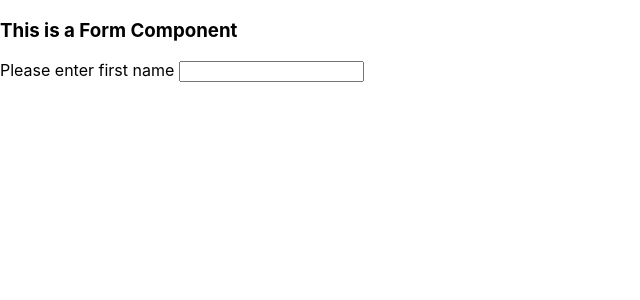
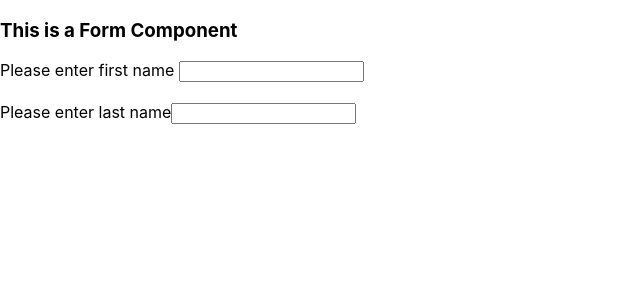
Before and after one commit to engineersubhadip/REACT, a React (Create React App) app in the folder Class-1/my-app/: page / in a window 1280 px wide. Shown: the top 300 px of the page, without its empty margins (0-640 px from the left). Built offline with nearby package versions, Linux system fonts and the light colour scheme.

Commit message:
Implemented Last Name with proper checks

```diff
--- a/Class-1/my-app/src/Components/Forms.js
+++ b/Class-1/my-app/src/Components/Forms.js
@@ -3,6 +3,8 @@ import { useState } from "react";
 let Forms = function(){
 
     let [firstName,setFirstName] = useState("");
+
+    let [lastName,setLastName] = useState("");
 
     let updateFirstName = function(e){
         /*
@@ -19,8 +21,18 @@ let Forms = function(){
         if (e.target.value.length > 5){
             alert("First Name cannot be more than 5 characters");
             return;
+        }else{
+            setFirstName(e.target.value);
         }
-        setFirstName(e.target.value);
+    }
+
+    let updateLastName = function(e){
+        if(e.target.value.length > 8){
+            alert("Last Name cannot be greater than 8 characters");
+            return;
+        }else{
+            setLastName(e.target.value);
+        }
     }
 
     return (
@@ -29,6 +41,10 @@ let Forms = function(){
             <form>
                 <label htmlFor="fName">Please enter first name </label>
                 <input type="text" id="fName" value={firstName} onChange={updateFirstName}></input>
+                <br></br>
+                <br></br>
+                <label htmlFor="lName">Please enter last name</label>
+                <input type="text" id="lName" value={lastName} onChange={updateLastName}></input>
             </form>
         </div>
     )
```
